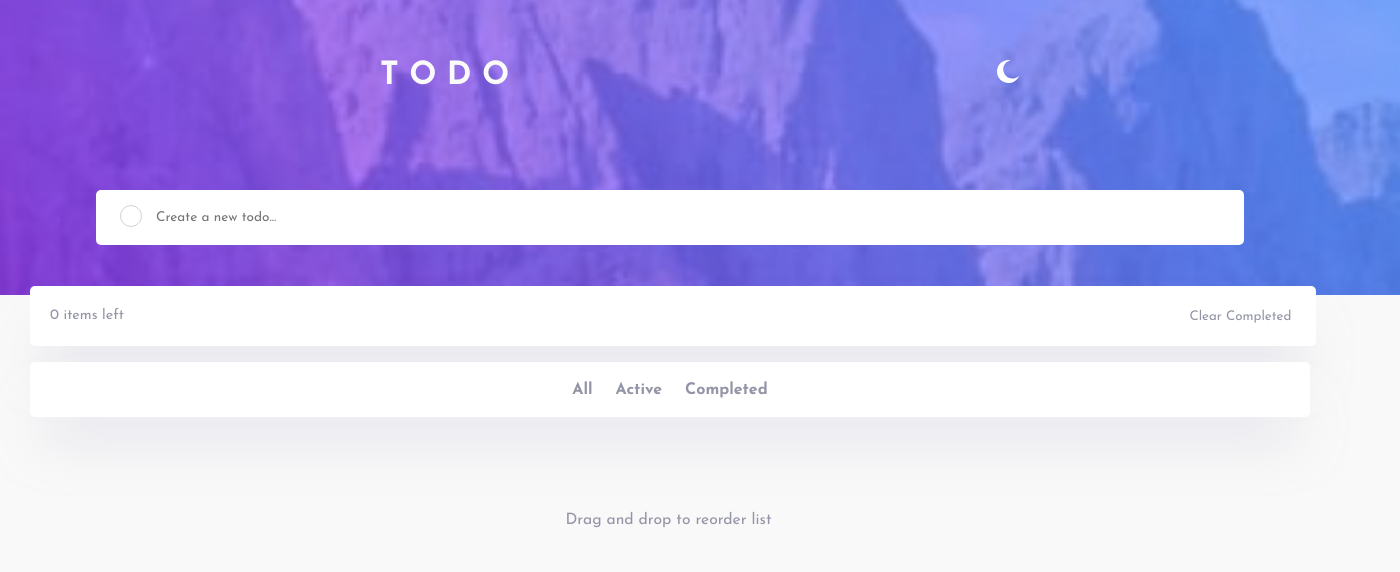
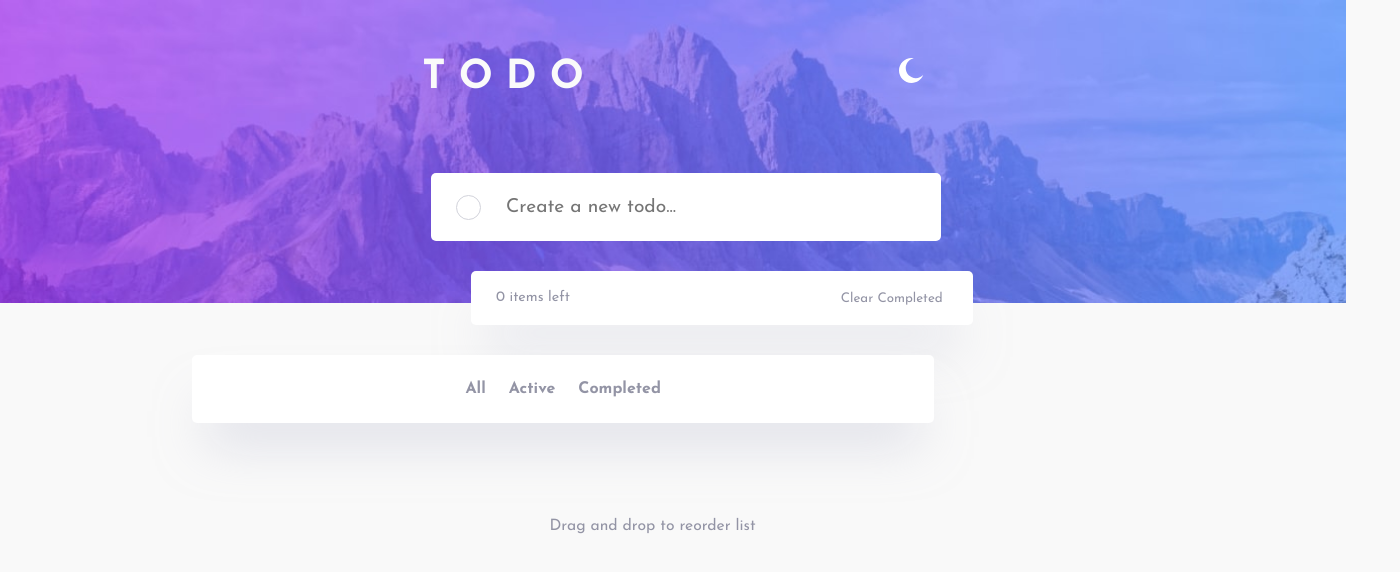
Before and after one commit to pbatista01/todo-app, a React (Vite) app: page / in a window 1280 px wide. Shown: the top 572 px of the page, 1400 px wide, since content can reach past the window. Built offline with nearby package versions, Linux system fonts and the light colour scheme.

Commit message:
Changes to desktop version

```diff
--- a/index.html
+++ b/index.html
@@ -3,7 +3,7 @@
   <head>
     <meta charset="UTF-8" />
     <link rel="icon" type="image/svg+xml" href="../todo-app/src/assets/favicon-32x32.png" />
-    <meta name="viewport" content="width=device-width, initial-scale=1.0" />
+    <meta name="viewport" content="width=device-width, initial-scale=1.0">
     <title>Todo App</title>
     <link rel="preconnect" href="https://fonts.googleapis.com">
 <link rel="preconnect" href="https://fonts.gstatic.com" crossorigin>
--- a/package.json
+++ b/package.json
@@ -12,6 +12,8 @@
     "deploy": "gh-pages -d dist"
   },
   "dependencies": {
+    "@dnd-kit/core": "^6.3.1",
+    "@dnd-kit/sortable": "^10.0.0",
     "react": "^19.0.0",
     "react-dom": "^19.0.0"
   },
--- a/src/header.css
+++ b/src/header.css
@@ -1,11 +1,15 @@
 .header{
-
     background-position: center;
     background-size: cover;
     background-repeat: no-repeat;
-    width:100%;
+    width:100.5%;
     height:175px;
     padding:58px 30px 0;
+}
+
+.header-content{
+    display:flex;
+    justify-content: space-between;
 }
 
 .header.light{
@@ -16,22 +20,7 @@
     background-image:url('./assets/bg-mobile-dark.jpg');
 }
 
-.header div{
-    display:flex;
-    justify-content: space-between;
-}
 
-@media (min-width:768px) {
-    .header{
-        background-image: url('./assets/bg-desktop-light.jpg');
-        padding:60px;
-    }
-
-    .header div{
-        width:50%;
-        margin:0 auto;
-    }
-}
 
 .header-text{
     font-size:2rem;
@@ -43,3 +32,43 @@
     height:23px;
     cursor:pointer;
 }
+
+@media (min-width:768px) {
+    .header{
+        height:200px
+    }
+
+    .header-content{
+        width:58%;
+        margin:0 auto;
+    }
+
+    .header.light{
+        background-image: url('./assets/bg-desktop-light.jpg');
+    }
+
+    .header.dark{
+        background-image: url('./assets/bg-desktop-dark.jpg');
+    }
+
+}
+
+@media(min-width:1024px){
+    .header{
+        height:245px;
+    }
+
+    .header-content{
+        width:39%;
+        padding:0;
+    }
+
+    .header-text{
+        font-size:2.5rem;
+    }
+
+    .header-icon{
+        width:25px;
+        height:25px;
+    }
+}
--- a/src/todoInput.css
+++ b/src/todoInput.css
@@ -1,12 +1,11 @@
 .todoInput-wrapper {
     display: flex;
     justify-content: center;
-    margin-top: -105px; /* Ajusta según diseño */
-    width: 100%;
+    margin-top: -105px;
   }
 
 .todoInput-container {
-    width: 85%;
+    flex-basis:85.5%;
 }
 
 .check-icon-input{
@@ -80,3 +79,52 @@
 .todo-input:focus{
     border:none;
 }
+
+@media(min-width:425px){
+    .todoInput-container {
+        flex-basis:86.5%;
+    }
+}
+
+@media(min-width:768px){
+    .todoInput-wrapper{
+        margin-top:-130px;
+    }
+
+    .todoInput-container{
+        flex-basis:50%;
+    }
+}
+
+@media(min-width:1024px){
+    .todo-input{
+        width:68%;
+        margin-left:111px;
+        height:68px;
+        font-size:1.2rem;
+        padding-left:75px;
+    }
+
+    .check-icon-input{
+        width:23px;
+        height:23px;
+        left:136px;
+        top:-46px;
+    }
+
+    .check-icon{
+        width:23px;
+        height:23px;
+        line-height:25px;
+        margin-top:6px;
+    }
+
+    .todo-item.completed .check-icon{
+        width:25px;
+        height:25px;
+    }
+
+    .todo-item.completed .check-icon img{
+        width:px;
+    }
+}
--- a/src/todoList.css
+++ b/src/todoList.css
@@ -1,11 +1,13 @@
 .todos{
     padding-bottom:70px;
+    display:flex;
+    flex-flow:column wrap;
 }
 
 .todo-list{
     width:100.5%;
     position:relative;
-    top:19px;
+    top:-4px;
     border-radius:5px;
     margin-left:30px;
 
@@ -21,10 +23,10 @@
 }
 
 .filter-list{
-    width:100%;
+    width:92.3%;
     height:55px;
     border-radius:5px;
-    margin-left:30px;
+    margin-left:31px;
     margin-top:35px;
     display:flex;
     gap:23px;
@@ -132,8 +134,53 @@
 
 .drag-text{
     text-align: center;
-    margin-left:57px;
+    margin-left:25px;
     margin-top:95px;
     font-size:0.98rem;
     color:var(--lighttheme-dark-grayish-blue);
 }
+
+@media(min-width:425px){
+    .filter-list{
+        width:93%;
+    }
+}
+
+@media(min-width:768px){
+    .todo-list{
+        width:58%;
+        top:5px;
+        margin-left:192px;
+    }
+
+    .filter-list{
+        width:58%;
+        margin-left:192px;
+    }
+}
+
+@media(min-width:1024px){
+    .todo-item{
+        font-size:1.2rem;
+        height:68px;
+        padding-left:75px;
+        line-height:68px;
+    }
+
+    .todo-item:last-child{
+        height:54px;
+        font-size:0.9rem;
+        line-height:54px;
+        padding-left:25px;
+        padding-right:30px;
+    }
+
+    .filter-list{
+        height:68px;
+    }
+
+    .todo-list{
+        width:39.2%;
+        margin-left:471px;
+    }
+}
```
Also changed, not shown: 1 other file (tests, documents, lock files or other folders). Lines whose indentation alone changed are shown as unchanged.
